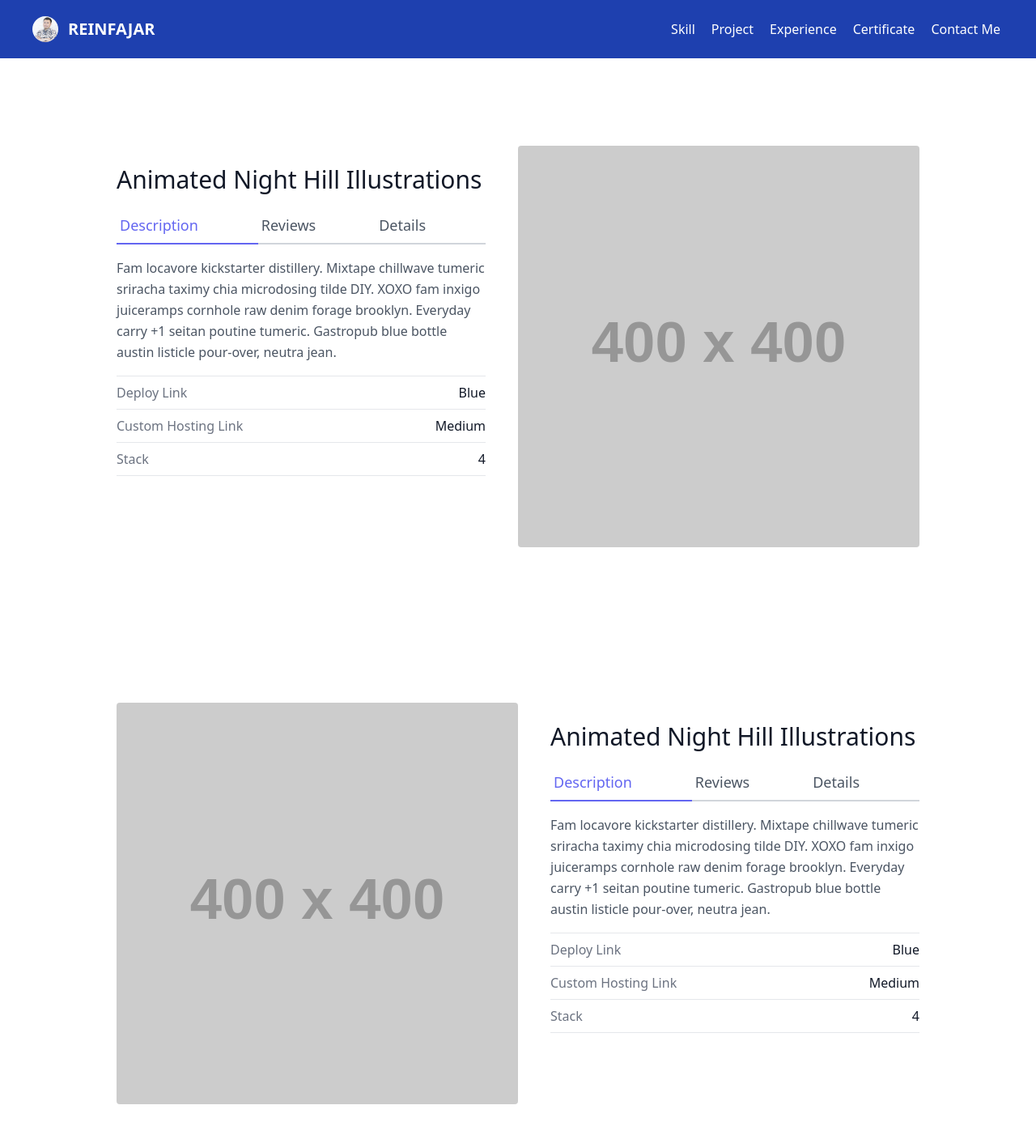
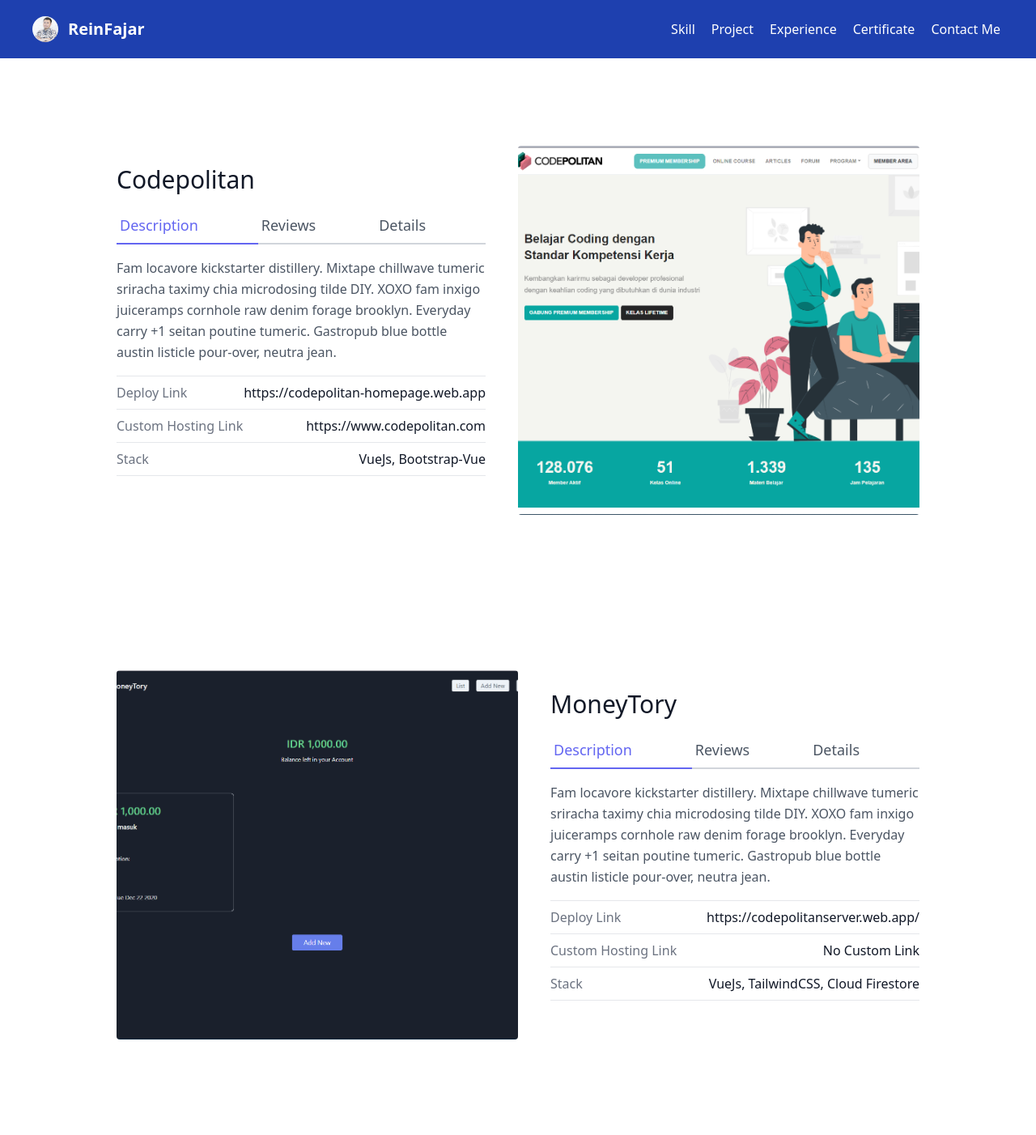
Before and after one commit to reinfajar/re-cloud, a Vue app: page /project in a window 1280 px wide. Shown: the top 1402 px of the page at 81% size. After the commit the page ends 1380 px from the top, so only its background shows below. Built offline with nearby package versions, Linux system fonts and the light colour scheme; the HTML template or start-up script is replaced by a standard one.

Commit message:
project page ongoing

```diff
--- a/src/components/navbar/nav.vue
+++ b/src/components/navbar/nav.vue
@@ -2,7 +2,7 @@
   <nav class="relative flex flex-wrap items-center justify-between px-2 py-3 navbar-expand-lg bg-blue-800 mb-3">
     <div class="container px-4 mx-auto flex flex-wrap items-center justify-between">
       <div class="w-full relative flex justify-between lg:w-auto  px-4 lg:static lg:block lg:justify-start">
-        <router-link to="/" class="text-sm font-bold leading-relaxed inline-block mr-4 py-2 whitespace-no-wrap uppercase text-white flex items-center">
+        <router-link to="/" class="text-sm font-bold leading-relaxed inline-block mr-4 py-2 whitespace-no-wrap text-white flex items-center">
           <img class="object-cover object-center rounded-full w-8 h-8" alt="hero" src="@/assets/images/profile.jpg">
           <span class="ml-3 text-xl">ReinFajar</span>
         </router-link>
--- a/src/views/project/index.vue
+++ b/src/views/project/index.vue
@@ -3,7 +3,7 @@
     <div class="container px-5 py-24 mx-auto">
       <div class="lg:w-4/5 mx-auto flex flex-wrap">
         <div class="lg:w-1/2 w-full lg:pr-10 lg:py-6 mb-6 lg:mb-0">
-          <h1 class="text-gray-900 text-3xl title-font font-medium mb-4">Animated Night Hill Illustrations</h1>
+          <h1 class="text-gray-900 text-3xl title-font font-medium mb-4">Codepolitan</h1>
           <div class="flex mb-4">
             <a class="flex-grow text-indigo-500 border-b-2 border-indigo-500 py-2 text-lg px-1">Description</a>
             <a class="flex-grow border-b-2 border-gray-300 py-2 text-lg px-1">Reviews</a>
@@ -12,25 +12,25 @@
           <p class="leading-relaxed mb-4">Fam locavore kickstarter distillery. Mixtape chillwave tumeric sriracha taximy chia microdosing tilde DIY. XOXO fam inxigo juiceramps cornhole raw denim forage brooklyn. Everyday carry +1 seitan poutine tumeric. Gastropub blue bottle austin listicle pour-over, neutra jean.</p>
           <div class="flex border-t border-gray-200 py-2">
             <span class="text-gray-500">Deploy Link</span>
-            <span class="ml-auto text-gray-900">Blue</span>
+            <a class="ml-auto text-gray-900 hover:text-blue-600" target="_blank" href="https://codepolitan-homepage.web.app"><span>https://codepolitan-homepage.web.app</span></a>
           </div>
           <div class="flex border-t border-gray-200 py-2">
             <span class="text-gray-500">Custom Hosting Link</span>
-            <span class="ml-auto text-gray-900">Medium</span>
+            <a class="ml-auto text-gray-900 hover:text-blue-600" target="_blank" href="https://www.codepolitan.com"><span>https://www.codepolitan.com</span></a>
           </div>
           <div class="flex border-t border-b mb-6 border-gray-200 py-2">
             <span class="text-gray-500">Stack</span>
-            <span class="ml-auto text-gray-900">4</span>
+            <span class="ml-auto text-gray-900">VueJs, Bootstrap-Vue</span>
           </div>
         </div>
-        <img alt="ecommerce" class="lg:w-1/2 w-full lg:h-auto h-64 object-cover object-center rounded" src="https://dummyimage.com/400x400">
+        <img alt="ecommerce" class="lg:w-1/2 w-full lg:h-auto h-64 object-cover object-center rounded" src="@/assets/images/codepolitan.png">
       </div>
     </div>
     <div class="container px-5 py-24 mx-auto">
       <div class="lg:w-4/5 mx-auto flex flex-wrap">
-        <img alt="ecommerce" class="lg:w-1/2 w-full lg:h-auto h-64 object-cover object-center rounded" src="https://dummyimage.com/400x400">
+        <img alt="ecommerce" class="lg:w-1/2 w-full lg:h-auto h-64 object-cover object-center rounded lg:block hidden" src="@/assets/images/moneytory.png">
         <div class="lg:w-1/2 w-full lg:pl-10 lg:py-6 mb-6 lg:mb-0">
-          <h1 class="text-gray-900 text-3xl title-font font-medium mb-4">Animated Night Hill Illustrations</h1>
+          <h1 class="text-gray-900 text-3xl title-font font-medium mb-4">MoneyTory</h1>
           <div class="flex mb-4">
             <a class="flex-grow text-indigo-500 border-b-2 border-indigo-500 py-2 text-lg px-1">Description</a>
             <a class="flex-grow border-b-2 border-gray-300 py-2 text-lg px-1">Reviews</a>
@@ -39,17 +39,18 @@
           <p class="leading-relaxed mb-4">Fam locavore kickstarter distillery. Mixtape chillwave tumeric sriracha taximy chia microdosing tilde DIY. XOXO fam inxigo juiceramps cornhole raw denim forage brooklyn. Everyday carry +1 seitan poutine tumeric. Gastropub blue bottle austin listicle pour-over, neutra jean.</p>
           <div class="flex border-t border-gray-200 py-2">
             <span class="text-gray-500">Deploy Link</span>
-            <span class="ml-auto text-gray-900">Blue</span>
+            <a class="ml-auto text-gray-900 hover:text-blue-600" target="_blank" href="https://codepolitanserver.web.app/"><span>https://codepolitanserver.web.app/</span></a>
           </div>
           <div class="flex border-t border-gray-200 py-2">
             <span class="text-gray-500">Custom Hosting Link</span>
-            <span class="ml-auto text-gray-900">Medium</span>
+            <a class="ml-auto text-gray-900 hover:text-blue-600"><span>No Custom Link</span></a>
           </div>
           <div class="flex border-t border-b mb-6 border-gray-200 py-2">
             <span class="text-gray-500">Stack</span>
-            <span class="ml-auto text-gray-900">4</span>
+            <span class="ml-auto text-gray-900">VueJs, TailwindCSS, Cloud Firestore</span>
           </div>
         </div>
+        <img alt="ecommerce" class="lg:w-1/2 w-full lg:h-auto h-64 object-cover object-center rounded lg:hidden xl:hidden" src="@/assets/images/moneytory.png">
       </div>
     </div>
   </section>
```
Also changed, not shown: src/assets/images/codepolitan.png (added), src/assets/images/moneytory.png (added).
